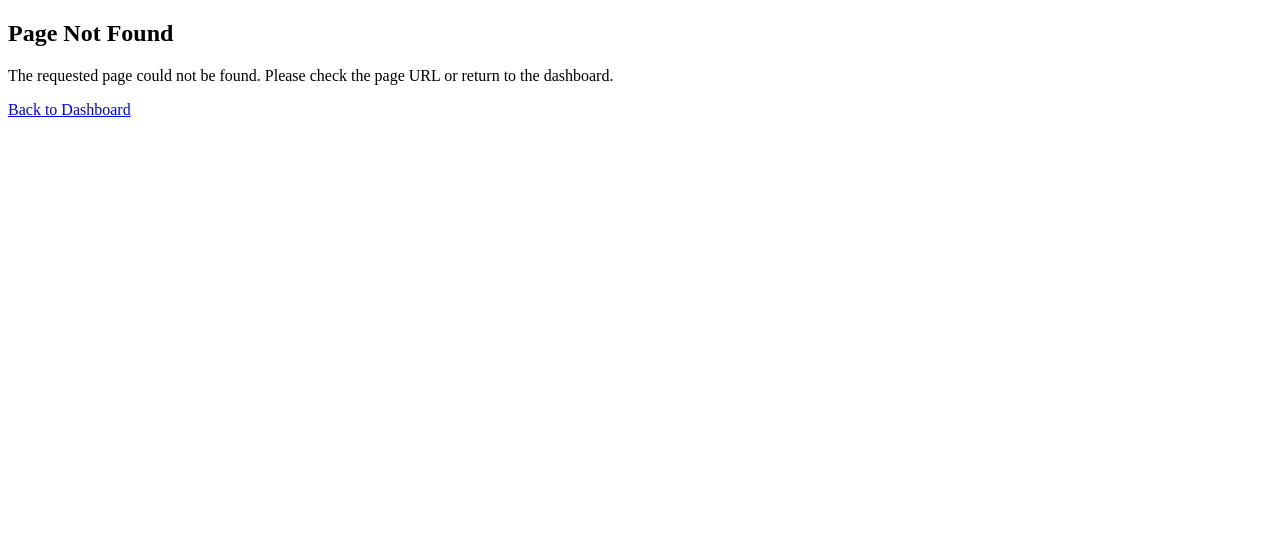
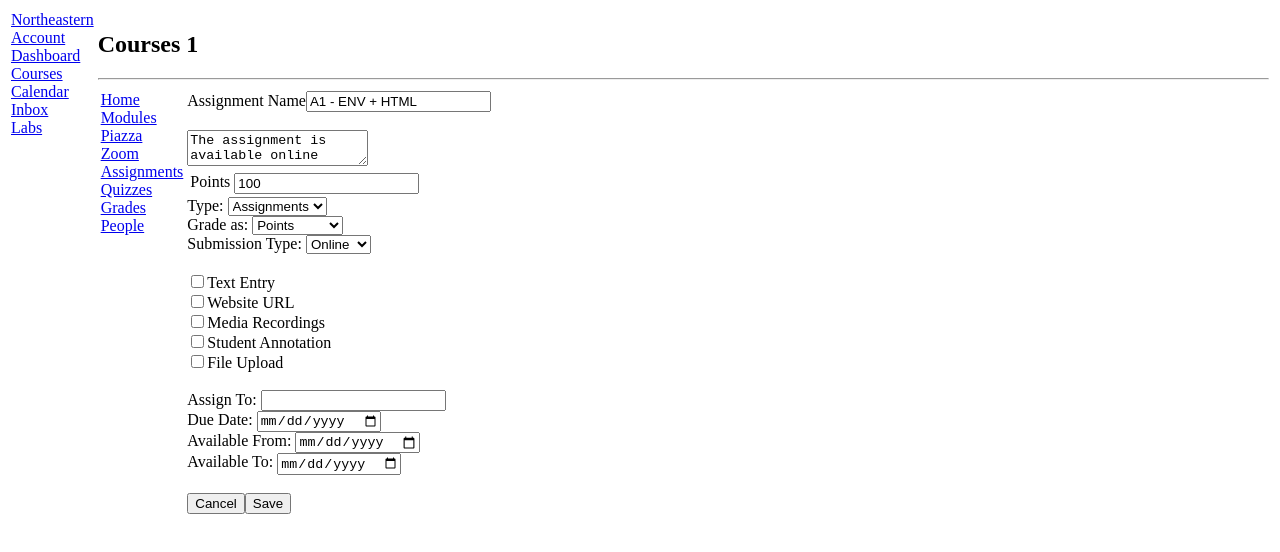
Before and after one commit to bshen0831/kambaz-next-js, a Next.js app: page /courses/1/assignments/1 in a window 1280 px wide. Before the commit this address had no page. Shown: the top 552 px of the page. Built offline with nearby package versions, Linux system fonts and the light colour scheme.

Commit message:
added content up to 1.4.8

```diff
--- /dev/null
+++ b/app/(kambaz)/courses/[cid]/assignments/[aid]/page.tsx
@@ -0,0 +1,87 @@
+export default function AssignmentEditor() {
+    return (
+        <div id="wd-assignments-editor">
+            <label htmlFor="wd-name">Assignment Name</label>
+            <input id="wd-name" defaultValue="A1 - ENV + HTML" />
+            <br />
+            <br />
+            <textarea id="wd-description" defaultValue="The assignment is available online Submit a link to the landing page of" />
+            <br />
+            <table>
+                <tbody>
+                    <tr>
+                        <td align="right" valign="top">
+                            <label htmlFor="wd-points">Points</label>
+                        </td>
+                        <td>
+                            <input id="wd-points" defaultValue={100} />
+                        </td>
+                    </tr>
+                    {/* Complete on your own — see checklist below */}
+
+                </tbody>
+            </table>
+            <label htmlFor="wd-group">Type: </label>
+            <select id="wd-group">
+                <option value="assignments">Assignments</option>
+                <option value="quizzes">Quizzes</option>
+                <option value="exams">Exams</option>
+                <option value="projects">Projects</option>
+            </select>
+            <br />
+            <label htmlFor="wd-select-grade-as">Grade as: </label>
+            <select id="wd-select-grade-as">
+                <option value="points">Points</option>
+                <option value="percentage">Percentage</option>
+                <option value="letter">Letter</option>
+            </select>
+            <br />
+            <label htmlFor="wd-submission-type">Submission Type: </label>
+            <select id="wd-submission-type">
+                <option value="online">Online</option>
+                <option value="upload">Upload</option>
+                <option value="link">Link</option>
+            </select>
+
+            <br /> <br />
+            <input type="checkbox" name="online-entry-options" id="wd-text-entry" />
+            <label htmlFor="wd-text-entry">Text Entry</label>
+            <br />
+            <input type="checkbox" name="online-entry-options" id="wd-website-url" />
+            <label htmlFor="wd-website-url">Website URL</label>
+            <br />
+            <input type="checkbox" name="online-entry-options" id="wd-media-recordings" />
+            <label htmlFor="wd-media-recordings">Media Recordings</label>
+            <br />
+            <input type="checkbox" name="online-entry-options" id="wd-student-annotation" />
+            <label htmlFor="wd-student-annotation">Student Annotation</label>
+            <br />
+            <input type="checkbox" name="online-entry-options" id="wd-file-upload" />
+            <label htmlFor="wd-file-upload">File Upload</label>
+            <br />
+            <br />
+            <label htmlFor="wd-assign-to">Assign To: </label>
+            <input type="text" id="wd-assign-to" />
+            <br />
+            <label htmlFor="wd-due-date">Due Date: </label>
+            <input type="date" id="wd-due-date" />
+            <br />
+            <label htmlFor="wd-available-from">Available From: </label>
+            <input type="date" id="wd-available-from" />
+            <br />
+            <label htmlFor="wd-available-to">Available To: </label>
+            <input type="date" id="wd-available-to" />
+            <br />
+            <br />
+
+            <form action="./" method="get">
+                <button id="wd-cancel" className="wd-button wd-button-primary">
+                    Cancel
+                </button>
+                <button id="wd-save" className="wd-button wd-button-primary">
+                    Save
+                </button>
+            </form>
+        </div>
+    );
+}
```
